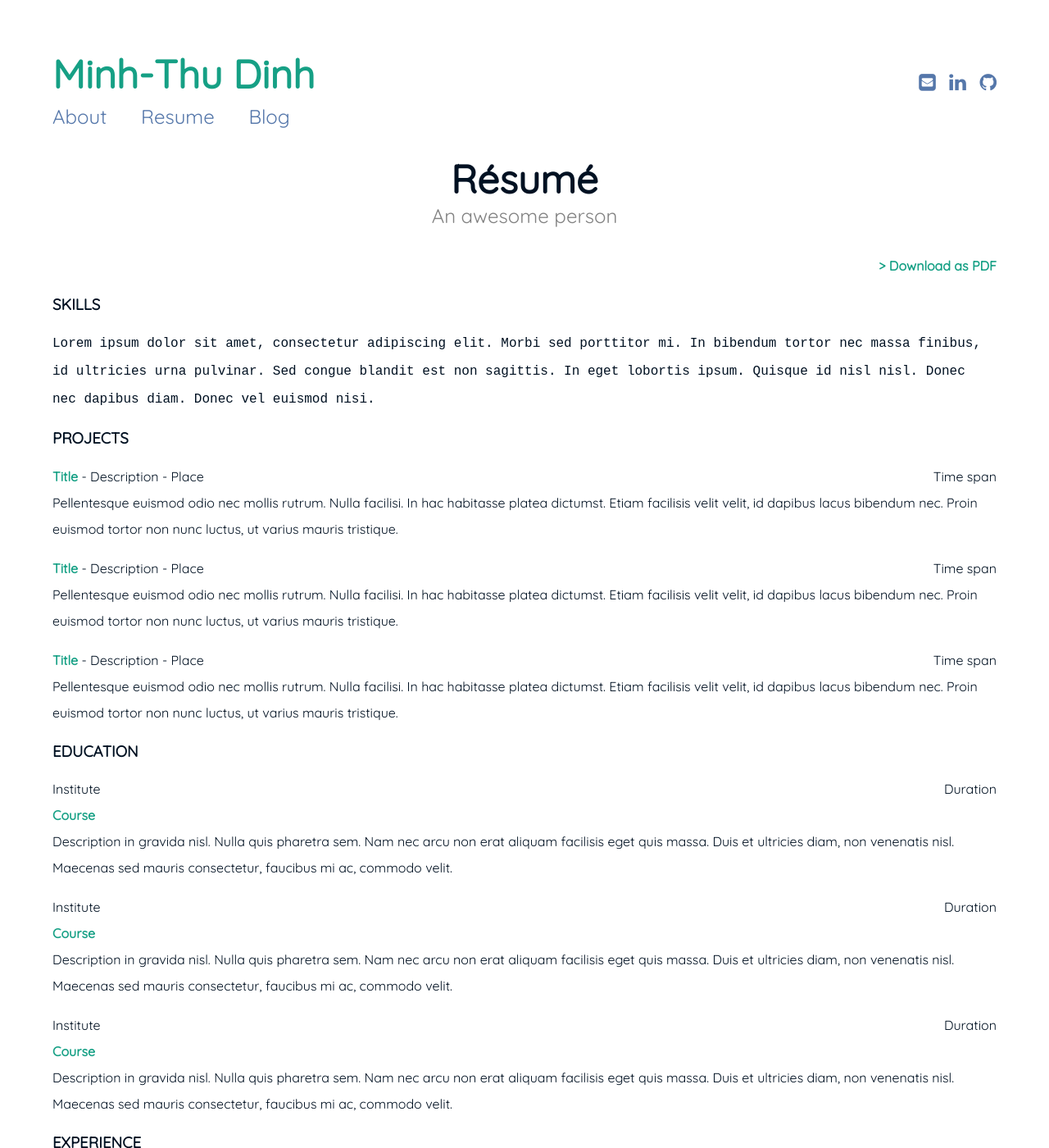
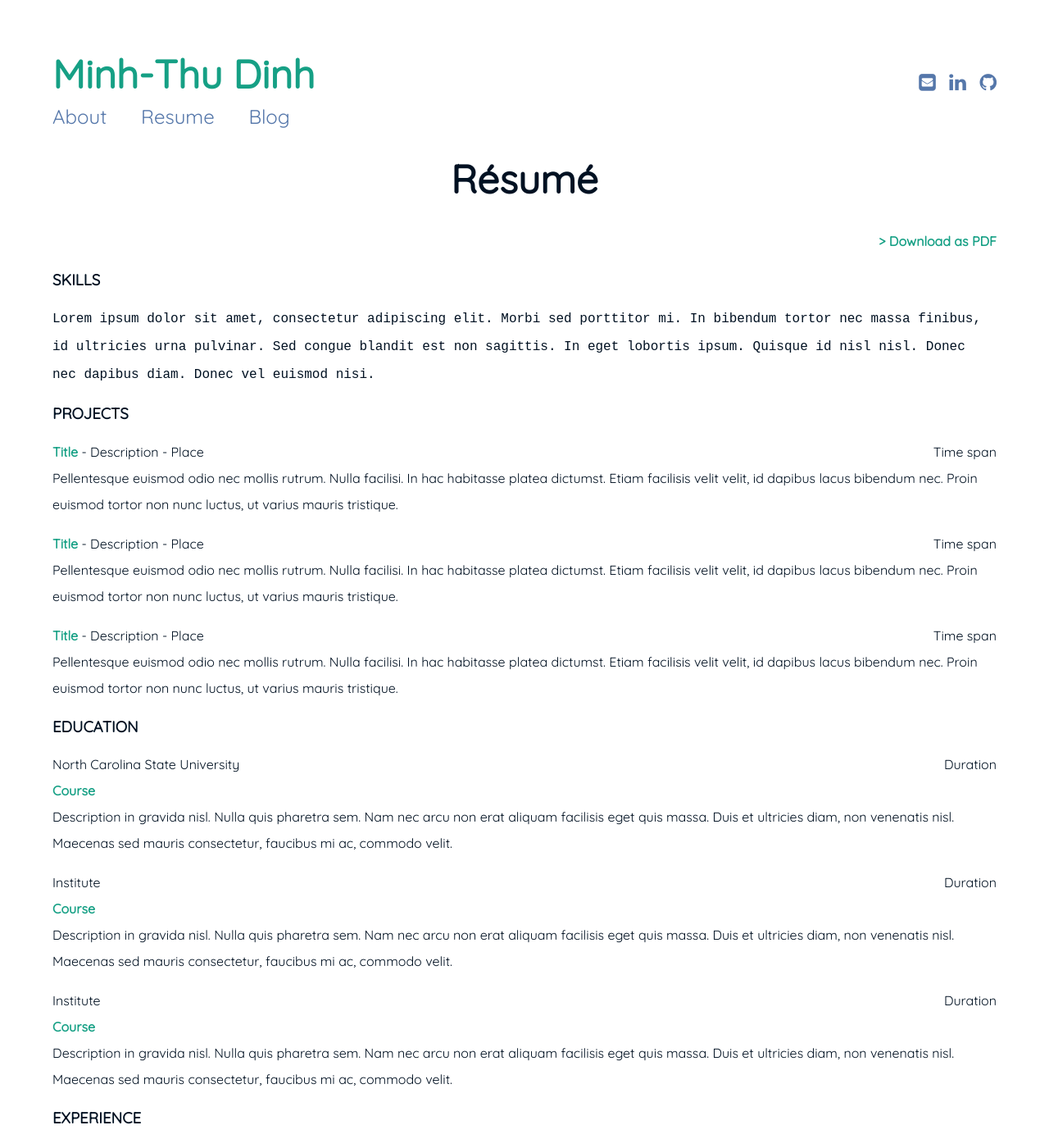
Before and after one commit to mtldinh/mtldinh-old-website, a Jekyll site: the page built from resume.md, in a window 1280 px wide and 1400 px high. Shown: the whole window at 82% size. Built offline with Jekyll 4.4.1, drawn with Linux system fonts in a browser that asks for light colours.

Commit message:
Update resume.md

```diff
--- a/resume.md
+++ b/resume.md
@@ -1,7 +1,7 @@
 ---
 layout: page
 title: Résumé
-subtitle: An awesome person
+subtitle:
 ---
 
 <span style="float: right; "><a href="{{ '/assets/resume.pdf' | prepend: site.baseurl }}"><strong>> Download as PDF</strong></a> </span>
@@ -22,7 +22,7 @@ Pellentesque euismod odio nec mollis rutrum. Nulla facilisi. In hac habitasse pl
 
 ### EDUCATION
 
-Institute <span style="float: right; ">Duration</span>
+North Carolina State University <span style="float: right; ">Duration</span>
 **Course**
 Description in gravida nisl. Nulla quis pharetra sem. Nam nec arcu non erat aliquam facilisis eget quis massa. Duis et ultricies diam, non venenatis nisl. Maecenas sed mauris consectetur, faucibus mi ac, commodo velit.
 
```
